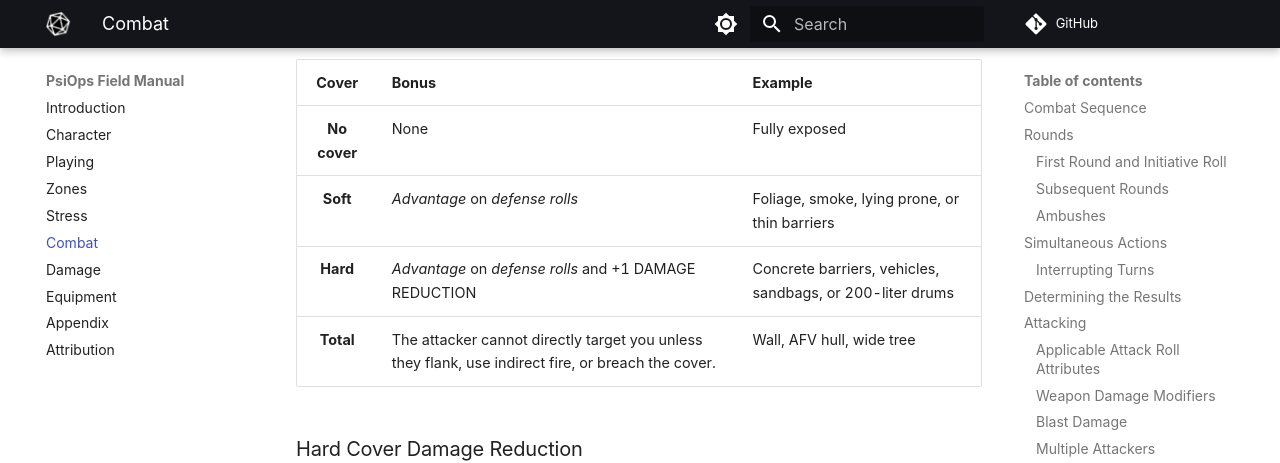
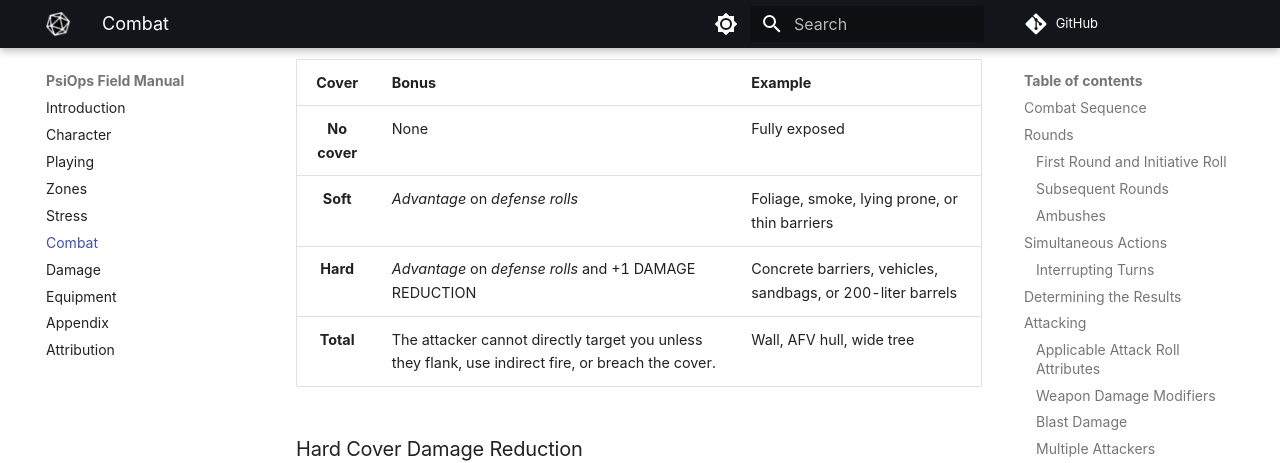
Before and after one commit to joemoose/psiops, an MkDocs documentation site: the page built from docs/combat.md, in a window 1280 px wide and 900 px high, scrolled down 8842 px. Shown: the top 463 px of the window. Built offline with MkDocs 1.6.1 and Material for MkDocs 9.7.7, drawn with Linux system fonts in a browser that asks for light colours; plug-ins that fetch from the network failed and are left out; comment, search, counter and statistics services are not loaded.

Commit message:
Fix typo in hard cover description

```diff
--- a/docs/combat.md
+++ b/docs/combat.md
@@ -238,7 +238,7 @@ Cover is rated as follows:
 | :-: | - | - |
 | **No cover** | None | Fully exposed |
 | **Soft** | *Advantage* on *defense rolls* | Foliage, smoke, lying prone, or thin barriers |
-| **Hard** | *Advantage* on *defense rolls* and +1 DAMAGE REDUCTION | Concrete barriers, vehicles, sandbags, or 200-liter drums |
+| **Hard** | *Advantage* on *defense rolls* and +1 DAMAGE REDUCTION | Concrete barriers, vehicles, sandbags, or 200-liter barrels |
 | **Total** | The attacker cannot directly target you unless they flank, use indirect fire, or breach the cover. | Wall, AFV hull, wide tree |
 
 ### Hard Cover Damage Reduction
```
